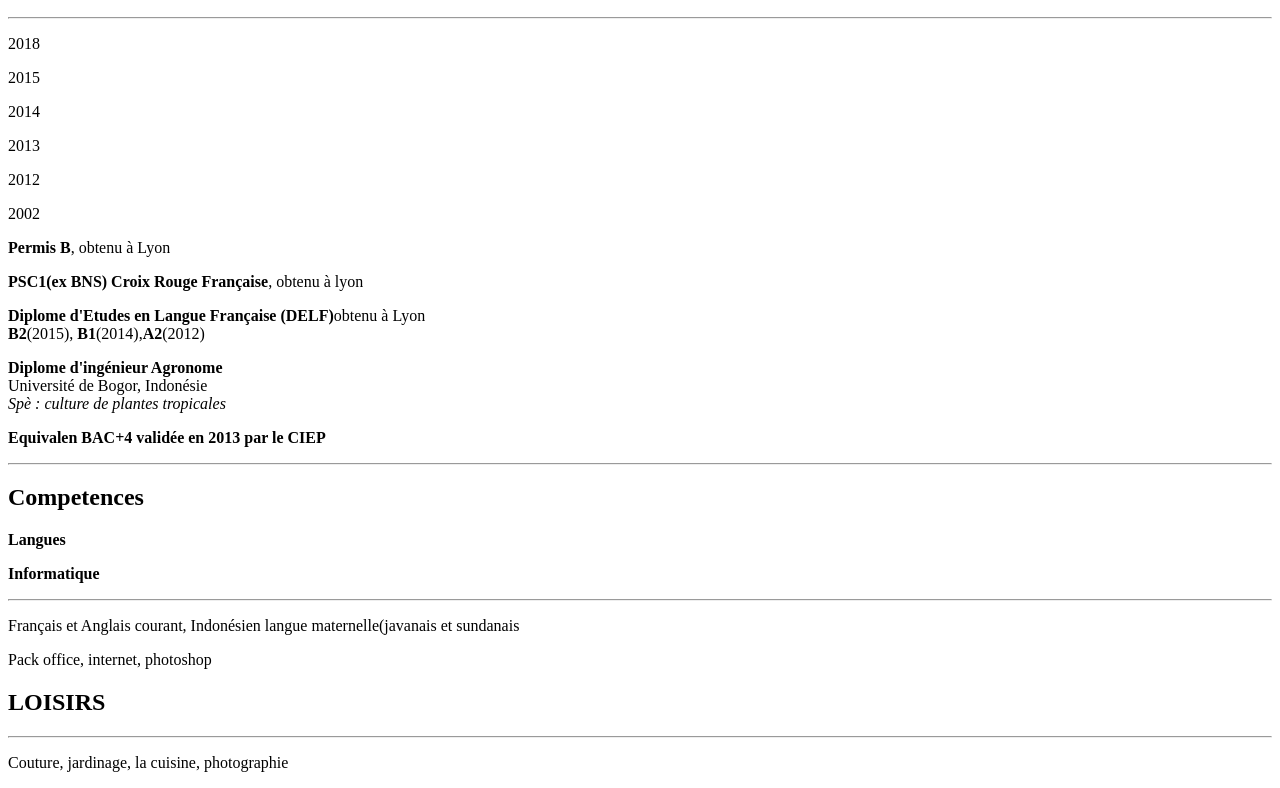
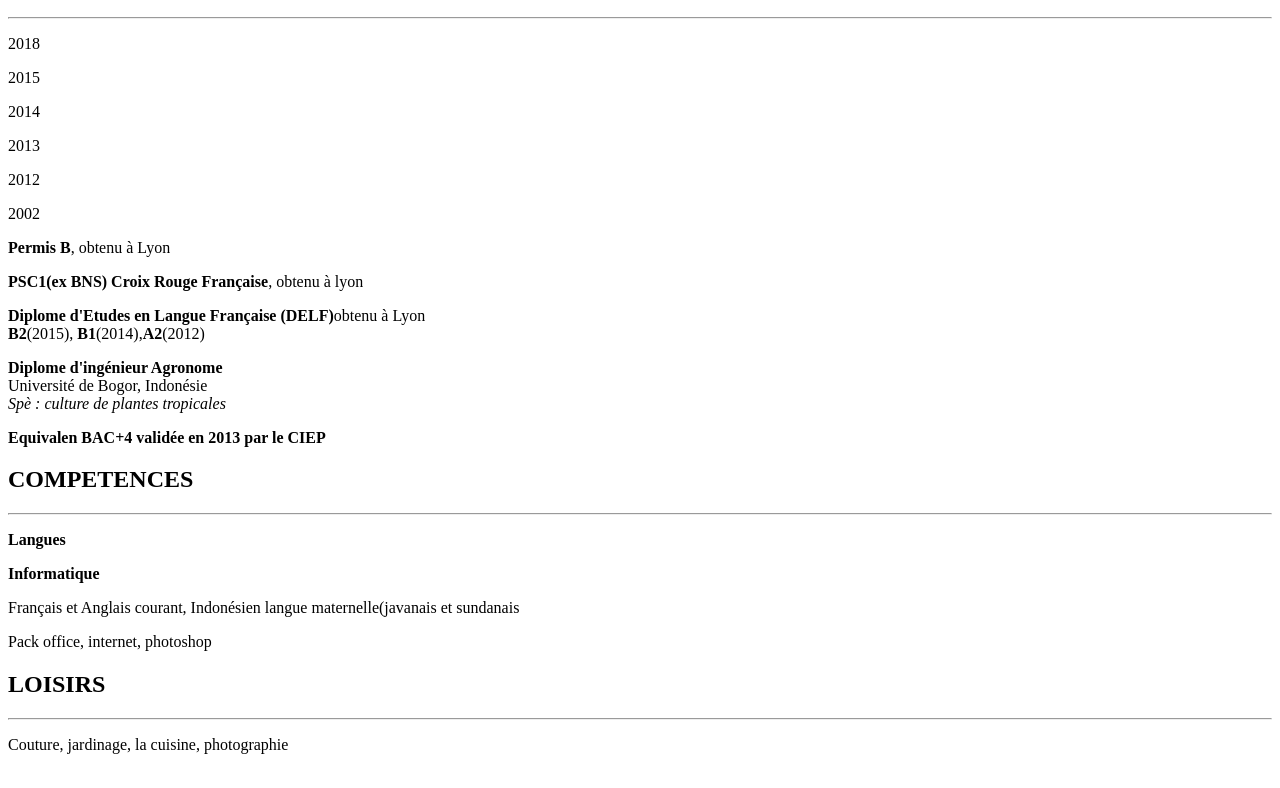
Before and after one commit to waljini/cv, a plain HTML site: page Bio/index.html in a window 1280 px wide. Shown: the part 1025-1813 px from the top of the page. Drawn offline with Linux system fonts and the light colour scheme.

Commit message:
COMPETENCES

```diff
--- a/Bio/WALJINI_CV.html
+++ b/Bio/index.html
@@ -78,12 +78,11 @@
         </div>
     </div>
     <div class = "sec-gauche">
+        <h2>COMPETENCES</h2>
         <hr>
-        <h2>Competences</h2>
         <div clas = "sec-gauche">
             <p><strong>Langues</strong></p>
             <p><strong>Informatique</strong></p>
-        <hr>
     </div>
     <div class = "sec_droit">
         <p>Français et Anglais courant, Indonésien langue maternelle(javanais et sundanais</p>
```
